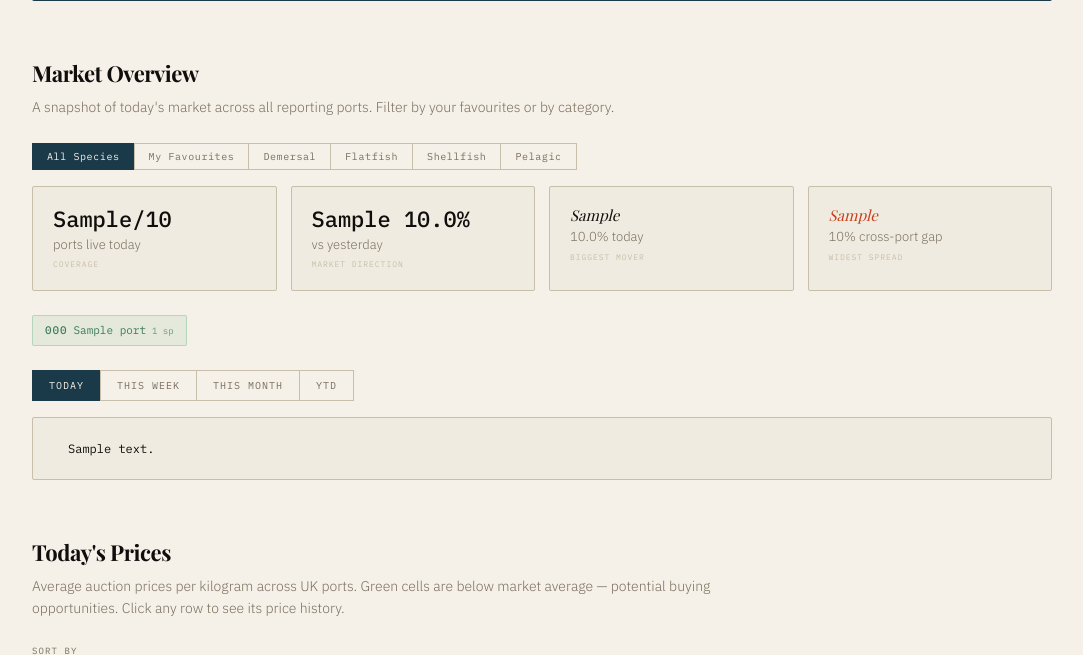
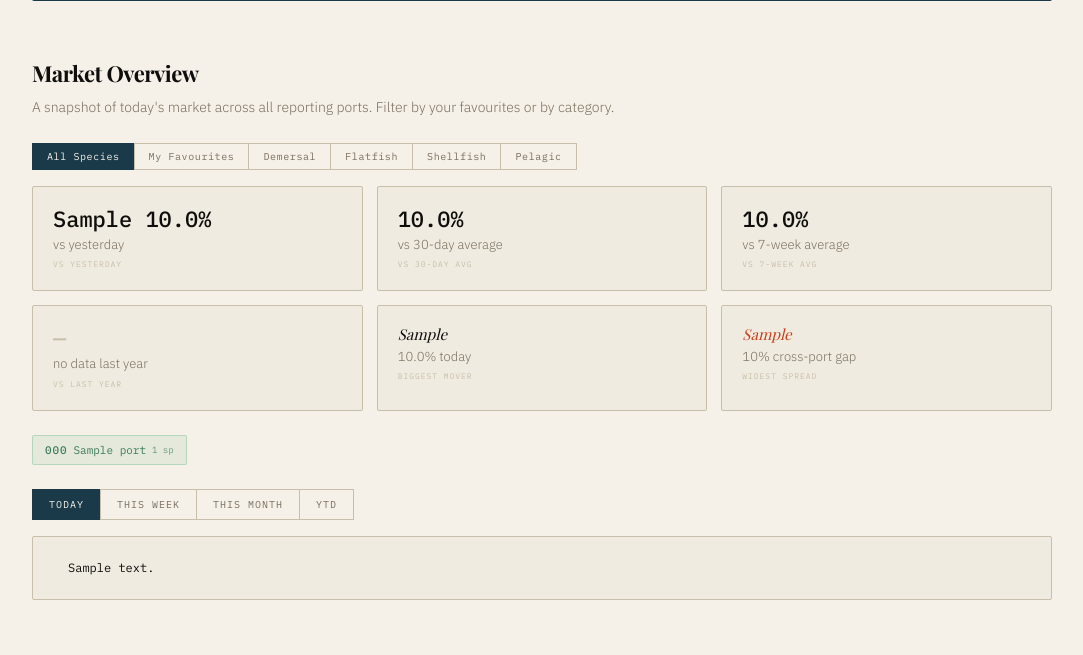
Before and after one commit to neilhenrypeacock/quayside, a Python web app: template src/quayside/web/templates/trade.html in a window 1280 px wide. Shown: the part 1092-1747 px from the top of the page, without its empty margins (188-1271 px from the left). Run offline with Jinja, Linux system fonts and the light colour scheme; the template is opened without the code that fills it: most values are stand-ins (such as "Sample title", 1, 10 or a date in 2020); some web fonts are replaced.

Commit message:
Add Market Overview KPIs: vs 30-day avg, vs 7-week avg, vs same day last year
Expand pulse cards from 4 to 6 in a 3x2 grid:
- vs Yesterday (existing)
- vs 30-Day Average (market-wide)
- vs 7-Week Average (market-wide)
- vs Same Week Last Year (with ±3 day window)
- Biggest Mover (existing)
- Widest Spread (existing)

Co-Authored-By: Claude Opus 4.6 <noreply@anthropic.com>

```diff
--- a/src/quayside/web/templates/trade.html
+++ b/src/quayside/web/templates/trade.html
@@ -391,7 +391,7 @@
 /* ── Market Overview ── */
 .pulse-grid {
     display: grid;
-    grid-template-columns: repeat(4, 1fr);
+    grid-template-columns: repeat(3, 1fr);
     gap: 14px;
     margin-bottom: 24px;
 }
@@ -1150,13 +1150,9 @@ td.species-name-cell { padding: 12px 10px 12px 4px; }
         <button class="overview-filter-btn" onclick="filterOverview('pelagic', this)">Pelagic</button>
     </div>
 
-    <!-- 4 KPI pulse cards -->
+    <!-- 6 KPI pulse cards (3x2 grid) -->
     <div class="pulse-grid">
-        <div class="pulse-card">
-            <div class="pulse-value">{{ pulse.ports_reporting }}/{{ pulse.ports_total }}</div>
-            <div class="pulse-sub">ports live today</div>
-            <div class="pulse-label">Coverage</div>
-        </div>
+        <!-- Row 1: Market comparisons -->
         <div class="pulse-card">
             {% if pulse.market_direction_pct is not none %}
             <div class="pulse-value {{ pulse.market_direction_label }}">
@@ -1167,7 +1163,44 @@ td.species-name-cell { padding: 12px 10px 12px 4px; }
             <div class="pulse-value" style="color:var(--rule);">&mdash;</div>
             <div class="pulse-sub">no prev data</div>
             {% endif %}
-            <div class="pulse-label">Market Direction</div>
+            <div class="pulse-label">vs Yesterday</div>
+        </div>
+        <div class="pulse-card">
+            {% if pulse.vs_30d_market_pct is not none %}
+            <div class="pulse-value {{ pulse.vs_30d_market_label }}">
+                {% if pulse.vs_30d_market_pct > 0 %}+{% endif %}{{ "%.1f"|format(pulse.vs_30d_market_pct) }}%
+            </div>
+            <div class="pulse-sub">vs 30-day average</div>
+            {% else %}
+            <div class="pulse-value" style="color:var(--rule);">&mdash;</div>
+            <div class="pulse-sub">insufficient data</div>
+            {% endif %}
+            <div class="pulse-label">vs 30-Day Avg</div>
+        </div>
+        <div class="pulse-card">
+            {% if pulse.vs_7w_market_pct is not none %}
+            <div class="pulse-value {{ pulse.vs_7w_market_label }}">
+                {% if pulse.vs_7w_market_pct > 0 %}+{% endif %}{{ "%.1f"|format(pulse.vs_7w_market_pct) }}%
+            </div>
+            <div class="pulse-sub">vs 7-week average</div>
+            {% else %}
+            <div class="pulse-value" style="color:var(--rule);">&mdash;</div>
+            <div class="pulse-sub">insufficient data</div>
+            {% endif %}
+            <div class="pulse-label">vs 7-Week Avg</div>
+        </div>
+        <!-- Row 2: Insights -->
+        <div class="pulse-card">
+            {% if pulse.has_last_year_data and pulse.vs_last_year_pct is not none %}
+            <div class="pulse-value {{ pulse.vs_last_year_label }}">
+                {% if pulse.vs_last_year_pct > 0 %}+{% endif %}{{ "%.1f"|format(pulse.vs_last_year_pct) }}%
+            </div>
+            <div class="pulse-sub">vs same week last year</div>
+            {% else %}
+            <div class="pulse-value" style="color:var(--rule);">&mdash;</div>
+            <div class="pulse-sub">no data last year</div>
+            {% endif %}
+            <div class="pulse-label">vs Last Year</div>
         </div>
         <div class="pulse-card">
             {% if pulse.biggest_mover_species %}
```
Also changed, not shown: src/quayside/trade.py (+47 -0 lines).
